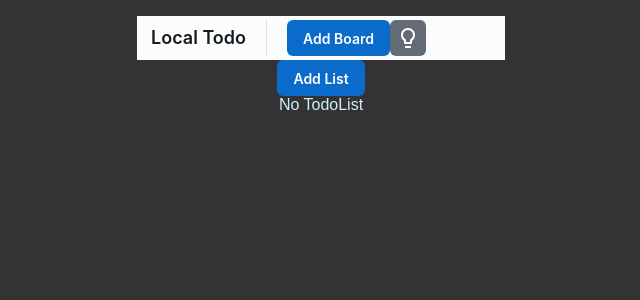
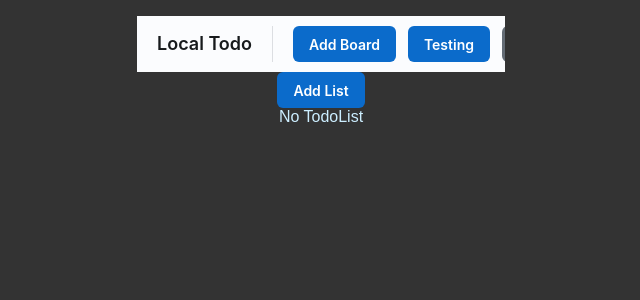
Before and after one commit to NeodymiumFerBore/local-todo, a React (Vite) app: page / in a window 1280 px wide. Shown: the top 300 px of the page, without its empty margins (319-959 px from the left). Built offline with nearby package versions, Linux system fonts and the light colour scheme.

Commit message:
Fix layout justify

```diff
--- a/src/components/NavBar.tsx
+++ b/src/components/NavBar.tsx
@@ -16,12 +16,10 @@ export function NavBar(props: NavBarProps) {
       display="grid"
       alignItems="center"
       gridTemplateColumns="minmax(max-content, 1fr) auto minmax(max-content, 1fr)"
-      sx={{
-        backgroundColor: theme.vars.palette.background.surface,
-        flexGrow: 1,
-      }}
+      sx={{ backgroundColor: theme.vars.palette.background.surface }}
     >
-      <Box display="inline-block">
+      <Box display="inline-block" padding="6px" justifySelf={"left"}>
+        {/* Justified Left */}
         <Stack direction="row" alignItems="center" padding={0}>
           <Typography level="title-lg" paddingLeft="10px">
             Local Todo
@@ -33,11 +31,13 @@ export function NavBar(props: NavBarProps) {
           <Button>Add Board</Button>
         </Stack>
       </Box>
-      <Box display="inline-block">
+      <Box display="inline-block" padding="6px">
+        {/* Centered */}
+        <Button>Testing</Button>
+      </Box>
+      <Box display="inline-block" padding="6px" justifySelf={"right"}>
+        {/* Justified right */}
         <ThemeToggle />
-      </Box>
-      <Box display="inline-block" padding="6px" sx={{ float: "right" }}>
-        <Typography level="title-lg"></Typography>
       </Box>
     </Box>
   );
```
